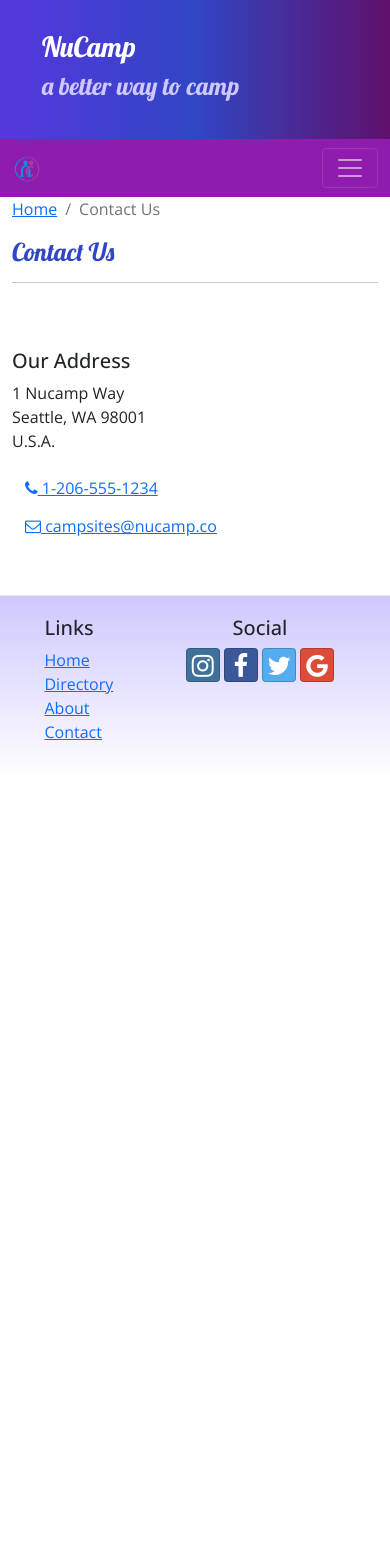
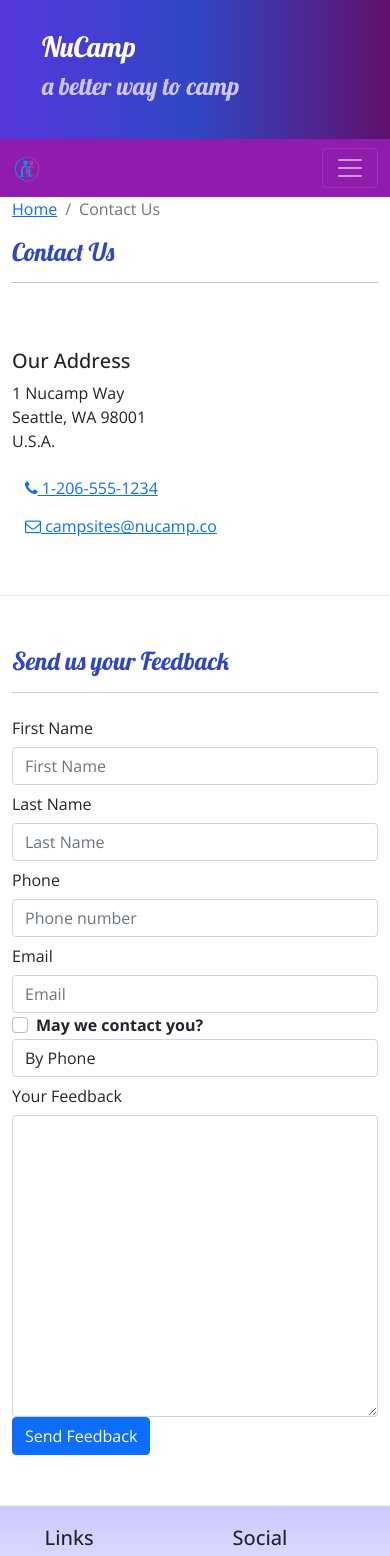
Before and after one commit to illfriday/nucampsite-React-2.0, a React (Create React App) app: page /contactus in a window 390 px wide. Shown: the top 1556 px of the page. Before the commit the page ends 844 px from the top, so only its background shows below. Built offline with nearby package versions, Linux system fonts and the light colour scheme.

Commit message:
add controlled form with errors to Contact. issue with email &phoneNum validation NOT FIXED

```diff
--- a/src/App.js
+++ b/src/App.js
@@ -6,7 +6,7 @@
 import "./App.css";
 
 //We are now importing the {CAMPSITES } data, setting it into the local STATE as 'campsites' and passing it as PROPS to the Directory CHILD COMPONENT
-//moved STATE to 'MainComponent//'
+//move STATE to 'MainComponent//'
 
 const store = ConfigureStore();
 
--- a/src/components/ContactComponent.js
+++ b/src/components/ContactComponent.js
@@ -1,11 +1,107 @@
-import React from 'react';
-import { Breadcrumb, BreadcrumbItem } from "reactstrap";
-import { Link } from 'react-router-dom';
+import React, { Component } from "react";
+import {
+  Breadcrumb,
+  BreadcrumbItem,
+  Button,
+  Form,
+  FormGroup,
+  Label,
+  Input,
+  Col,
+  FormFeedback,
+} from "reactstrap";
+import { Link } from "react-router-dom";
 
+class Contact extends Component {
+  constructor(props) {
+    super(props);
+    this.state = {
+      firstName: "",
+      lastName: "",
+      phoneNum: "",
+      email: "",
+      agree: false,
+      contactType: "By Phone",
+      feedback: "",
+      touched: {
+        firstName: false,
+        lastName: false,
+        phoneNum: false,
+        email: false,
+      },
+    };
 
+    this.handleInputChange = this.handleInputChange.bind(this);
+    this.handleSubmit = this.handleSubmit.bind(this);
+  }
 
-function Contact(props) {
-  return(
+  handleInputChange(event) {
+    const target = event.target;
+    const name = target.name;
+    const value = target.type === "checkbox" ? target.checked : target.value;
+
+    this.setState({
+      [name]: value,
+    });
+  }
+
+  handleSubmit(event) {
+    console.log("Current state is: " + JSON.stringify(this.state));
+    alert("Current state is: " + JSON.stringify(this.state));
+    event.preventDefault();
+  }
+
+  validate(firstName, lastName, phoneNum, email) {
+    const errors = {
+      firstName: "",
+      lastName: "",
+      phoneNum: "",
+      email: "",
+    };
+//Phone and email validations are broken.....errMess logs all the time.....
+    if (this.state.touched.firstName) {
+      if (firstName.length < 2) {
+        errors.firstName = "First name must be at least 2 characters.";
+      } else if (firstName.length > 15) {
+        errors.firstName = "First name must be 15 or less characters.";
+      }
+    }
+
+    if (this.state.touched.lastName) {
+      if (lastName.length < 2) {
+        errors.lastName = "Last name must be at least 2 characters.";
+      } else if (lastName.length > 15) {
+        errors.lastName = "Last name must be 15 or less characters.";
+      }
+    }
+
+    const reg = /^\d+$/;
+    if (this.state.touched.phoneNum && !reg.test(phoneNum)) {
+      errors.phoneNum = "The phone number should contain only numbers.";
+    }
+
+    if (this.state.touched.email && !email.includes("@")) {
+      errors.email = "Email should contain a @";
+    }
+
+    return errors;
+  }
+
+  handleBlur = (field) => () => {
+    this.setState({
+      touched: { ...this.state.touched, [field]: true },
+    });
+  };
+
+  render() {
+    const errors = this.validate(
+      this.state.firstName,
+      this.state.lastName,
+      this.state.email,
+      this.state.phoneNum
+    );
+
+    return (
       <div className="container">
         <div className="row">
           <div className="col">
@@ -13,9 +109,7 @@
               <BreadcrumbItem>
                 <Link to="./home">Home</Link>
               </BreadcrumbItem>
-              <BreadcrumbItem active>
-                Contact Us
-              </BreadcrumbItem>
+              <BreadcrumbItem active>Contact Us</BreadcrumbItem>
             </Breadcrumb>
             <h2>Contact Us</h2>
             <hr />
@@ -25,18 +119,159 @@
           <div className="col-sm-4">
             <h5>Our Address</h5>
             <address>
-            1 Nucamp Way<br />
-            Seattle, WA 98001<br />
+              1 Nucamp Way
+              <br />
+              Seattle, WA 98001
+              <br />
               U.S.A.
             </address>
           </div>
           <div className="col">
-          <a role="button" href="tel:+12065551234" className="btn btn-link"><i className="fa fa-phone" /> 1-206-555-1234</a>
-          <a role="button" href="mailto:fakeemail@fakeemail.co" className="btn btn-link"><i className="fa fa-envelope-o" /> campsites@nucamp.co</a>
+            <a role="button" href="tel:+12065551234" className="btn btn-link">
+              <i className="fa fa-phone" /> 1-206-555-1234
+            </a>
+            <a
+              role="button"
+              href="mailto:fakeemail@fakeemail.co"
+              className="btn btn-link"
+            >
+              <i className="fa fa-envelope-o" /> campsites@nucamp.co
+            </a>
+          </div>
+        </div>
+        <div className="row row-content">
+          <div className="col-12">
+            <h2>Send us your Feedback</h2>
+            <hr />
+          </div>
+          <div className="col-md-10">
+            <Form onSubmit={this.handleSubmit}>
+              <FormGroup row>
+                <Label htmlFor="firstName" md={2}>
+                  First Name
+                </Label>
+                <Col md={10}>
+                  <Input
+                    type="text"
+                    id="firstName"
+                    name="firstName"
+                    placeholder="First Name"
+                    value={this.state.firstName}
+                    invalid={errors.firstName}
+                    onBlur={this.handleBlur("firstName")}
+                    onChange={this.handleInputChange}
+                  />
+                  <FormFeedback>{errors.firstName}</FormFeedback>
+                </Col>
+              </FormGroup>
+              <FormGroup row>
+                <Label htmlFor="lastName" md={2}>
+                  Last Name
+                </Label>
+                <Col md={10}>
+                  <Input
+                    type="text"
+                    id="lastName"
+                    name="lastName"
+                    placeholder="Last Name"
+                    value={this.state.lastName}
+                    invalid={errors.lastName}
+                    onBlur={this.handleBlur("lastName")}
+                    onChange={this.handleInputChange}
+                  />
+                  <FormFeedback>{errors.lastName}</FormFeedback>
+                </Col>
+              </FormGroup>
+              <FormGroup row>
+                <Label htmlFor="phoneNum" md={2}>
+                  Phone
+                </Label>
+                <Col md={10}>
+                  <Input
+                    type="tel"
+                    id="phoneNum"
+                    name="phoneNum"
+                    placeholder="Phone number"
+                    value={this.state.phoneNum}
+                    invalid={errors.phoneNum}
+                    onBlur={this.handleBlur("phoneNum")}
+                    onChange={this.handleInputChange}
+                  />
+                  <FormFeedback>{errors.phoneNum}</FormFeedback>
+                </Col>
+              </FormGroup>
+              <FormGroup row>
+                <Label htmlFor="email" md={2}>
+                  Email
+                </Label>
+                <Col md={10}>
+                  <Input
+                    type="email"
+                    id="email"
+                    name="email"
+                    placeholder="Email"
+                    value={this.state.email}
+                    invalid={errors.email}
+                    onBlur={this.handleBlur("email")}
+                    onChange={this.handleInputChange}
+                  />
+                  <FormFeedback>{errors.email}</FormFeedback>
+                </Col>
+              </FormGroup>
+              <FormGroup row>
+                <Col md={{ size: 4, offset: 2 }}>
+                  <FormGroup check>
+                    <Label check>
+                      <Input
+                        type="checkbox"
+                        name="agree"
+                        checked={this.state.agree}
+                        onChange={this.handleInputChange}
+                      />{" "}
+                      <strong>May we contact you?</strong>
+                    </Label>
+                  </FormGroup>
+                </Col>
+                <Col md={4}>
+                  <Input
+                    type="select"
+                    name="contactType"
+                    value={this.state.contactType}
+                    onChange={this.handleInputChange}
+                  >
+                    <option>By Phone</option>
+                    <option>By Email</option>
+                  </Input>
+                </Col>
+              </FormGroup>
+              <FormGroup row>
+                <Label htmlFor="feedback" md={2}>
+                  Your Feedback
+                </Label>
+                <Col md={10}>
+                  <Input
+                    type="textarea"
+                    id="feedback"
+                    name="feedback"
+                    rows="12"
+                    value={this.state.feedback}
+                    onChange={this.handleInputChange}
+                  ></Input>
+                </Col>
+              </FormGroup>
+              <FormGroup row>
+                <Col md={{ size: 10, offset: 2 }}>
+                  <Button type="submit" color="primary">
+                    Send Feedback
+                  </Button>
+                </Col>
+              </FormGroup>
+            </Form>
           </div>
         </div>
       </div>
     );
   }
+}
 
 export default Contact;
```
Lines whose indentation alone changed are shown as unchanged.
